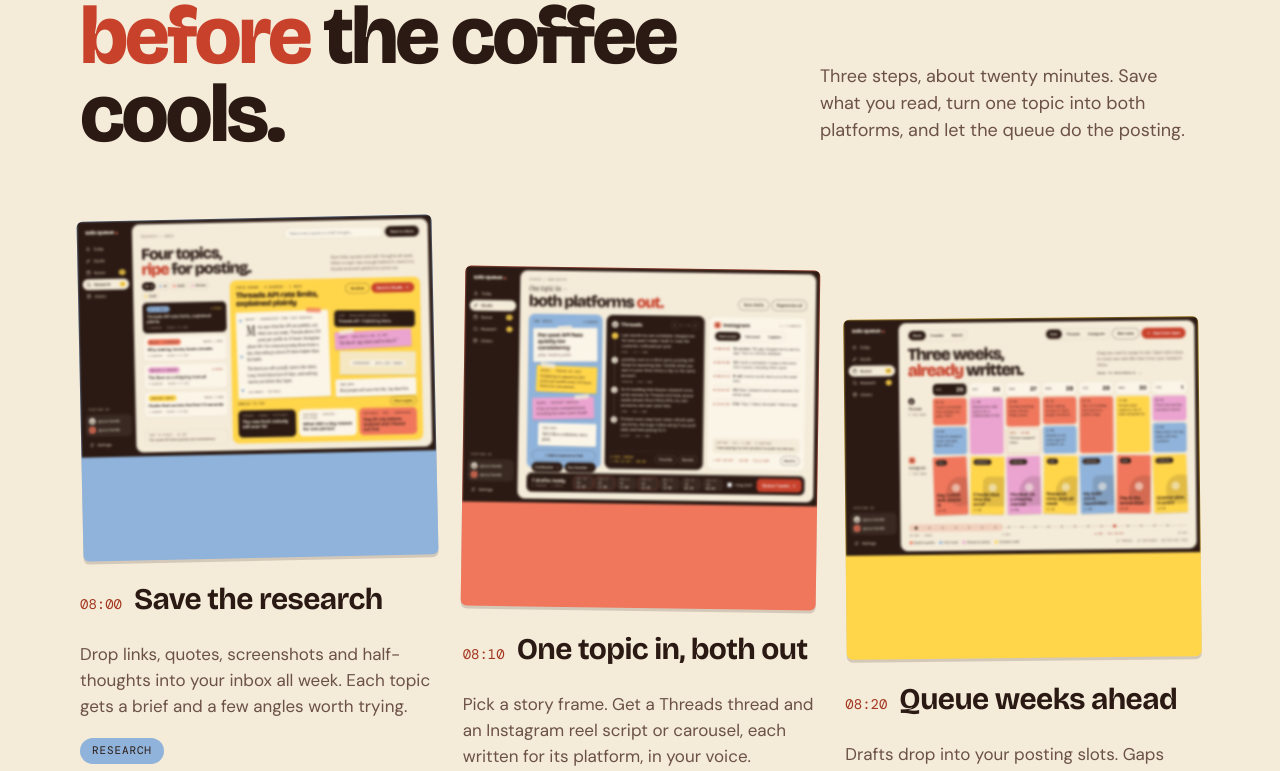
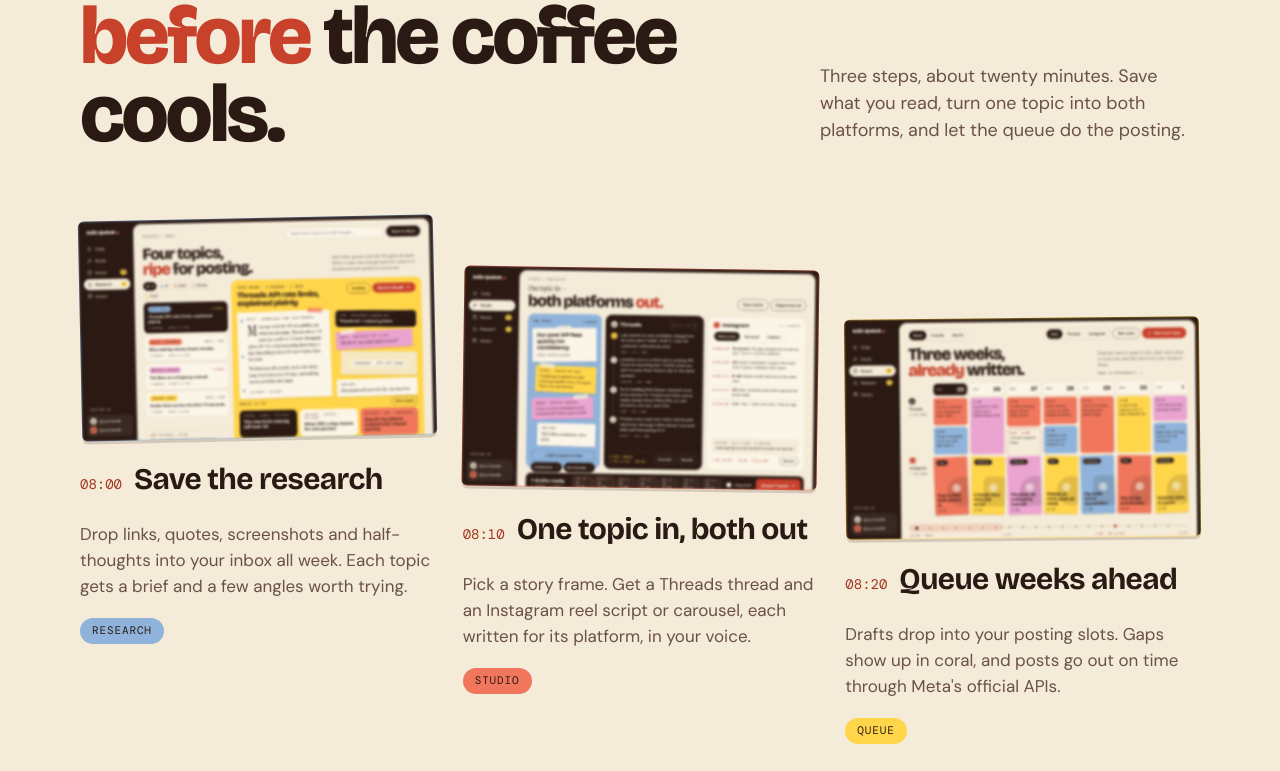
Before and after one commit to rahulkolli98/solo-queue-landing, a Next.js app: page / in a window 1280 px wide. Shown: the part 2012-2783 px from the top of the page. Built offline with nearby package versions, Linux system fonts and the light colour scheme; no server answers.

Commit message:
Revert "Landing wide-monitor: cap hero row, restore 340px step frames, 610px collage cluster"
This reverts commit 10a225e16534007d08ec9e155a7a9b3b58e94a01.

```diff
--- a/src/components/landing/BuildLog.tsx
+++ b/src/components/landing/BuildLog.tsx
@@ -64,15 +64,7 @@ export default function BuildLog() {
           </svg>
         </a>
       </div>
-      <div
-        style={{
-          position: "relative",
-          height: 420,
-          width: "100%",
-          maxWidth: 610,
-          marginLeft: "auto",
-        }}
-      >
+      <div style={{ position: "relative", height: 420 }}>
         <div
           className="l-pnote"
           style={{
--- a/src/components/landing/Hero.tsx
+++ b/src/components/landing/Hero.tsx
@@ -25,9 +25,6 @@ export default function Hero() {
           justifyContent: "space-between",
           alignItems: "flex-start",
           marginTop: 30,
-          maxWidth: 1440,
-          marginLeft: "auto",
-          marginRight: "auto",
         }}
       >
         <div
--- a/src/components/landing/How.tsx
+++ b/src/components/landing/How.tsx
@@ -95,7 +95,7 @@ export default function How() {
               style={{
                 background: s.bg,
                 borderRadius: 6,
-                height: 340,
+                height: 220,
                 boxSizing: "border-box",
                 overflow: "hidden",
                 transform: `rotate(${s.tilt})`,
@@ -112,8 +112,9 @@ export default function How() {
                 sizes="(max-width: 900px) 100vw, 480px"
                 style={{
                   width: "100%",
-                  height: "auto",
-                  display: "block",
+                  height: "100%",
+                  objectFit: "cover",
+                  objectPosition: "top left",
                   filter: "blur(1px)",
                 }}
               />
```
